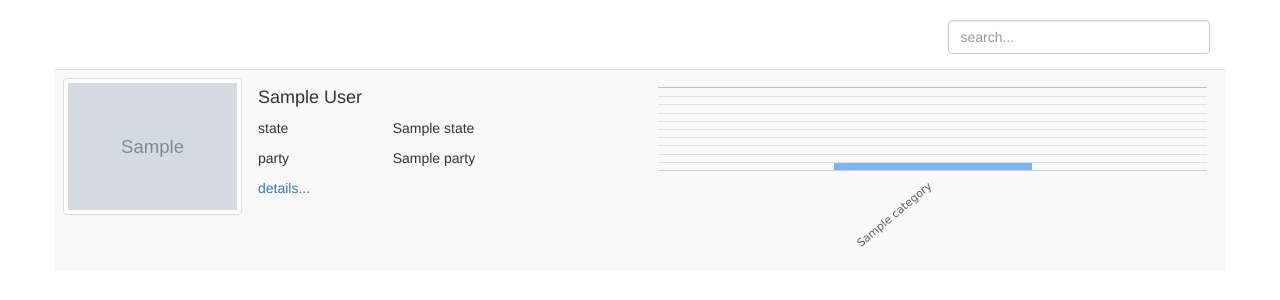
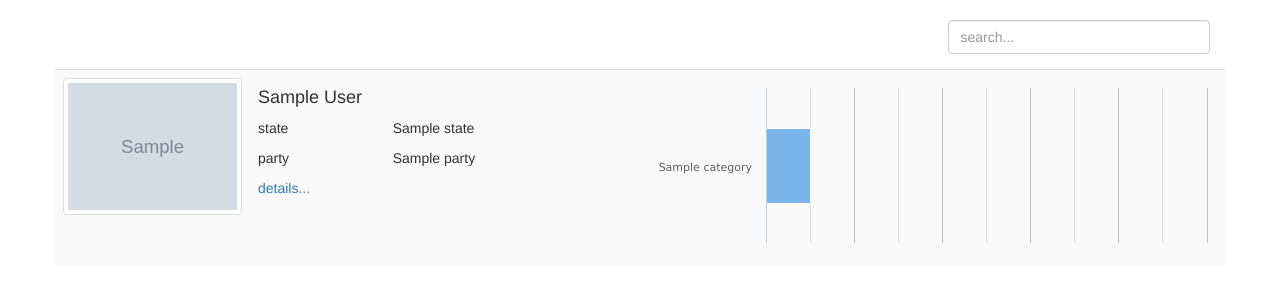
Before and after one commit to freedomvote/freedomvote, a Django app: page / in a window 1280 px wide. Shown: the top 300 px of the page. Run offline with Django 3.2, Linux system fonts and the light colour scheme; tables that the repository leaves empty hold one stand-in row (values such as "Sample post"); grey boxes marked "Sample" are stand-in pictures; parts of the project's set-up code (start-up, migrations or seed data) failed here and were passed over; some libraries are stand-ins or nearby versions.

Commit message:
Different plot for statistic

```diff
--- a/app/core/templates/core/citizen.html
+++ b/app/core/templates/core/citizen.html
@@ -28,16 +28,16 @@
                 <h4>{{politician.first_name}} {{politician.last_name}}</h4>
                 <div class="row">
                     <p class="col-md-4">{% trans "state" %}</p>
-                    <p class="col-md-8">{% if politician.state %}{{ politician.state }}{% else %}{% trans "none_m" %}{% endif %}</p>
+                    <p class="col-md-8">{% if politician.state %}{{ politician.state }}{% else %}-{% endif %}</p>
                 </div>
                 <div class="row">
                     <p class="col-md-4">{% trans "party" %}</p>
-                    <p class="col-md-8">{% if politician.party %}{{ politician.party }}{% elif politician.party_other %}{{ politician.party_other }}{% else %}{% trans "none_f" %}{% endif %}</p>
+                    <p class="col-md-8">{% if politician.party %}{{ politician.party }}{% elif politician.party_other %}{{ politician.party_other }}{% else %}-{% endif %}</p>
                 </div>
                 <a href="/details/{{politician.id}}">{% trans "details" %}...</a>
             </td>
             <td class="col-md-6">
-                <div class="statistic" id="statistic-{{politician.id}}" style="height:185px;width:100%"></div>
+                <div class="statistic" id="statistic-{{politician.id}}"></div>
             </td>
         </tr>
         {% endfor %}
--- a/app/core/views.py
+++ b/app/core/views.py
@@ -88,19 +88,20 @@ def calculate_statistic_view(request, unique_url):
 
     for category in categories:
         answers = Answer.objects.filter(question__category=category, politician=politician)
-        diffs = []
-        for answer in answers:
-            diffs.append(abs(answer.question.preferred_answer - answer.agreement_level))
+        if answers:
+            diffs = []
+            for answer in answers:
+                diffs.append(abs(answer.question.preferred_answer - answer.agreement_level))
 
-        diff = 10 - sum(diffs) / float(len(diffs))
+            diff = 10 - sum(diffs) / float(len(diffs))
 
-        stat, created = Statistic.objects.get_or_create(
-            politician=politician,
-            category=category,
-            defaults={'value': diff}
-        )
-        stat.value = diff
-        stat.save()
+            stat, created = Statistic.objects.get_or_create(
+                politician=politician,
+                category=category,
+                defaults={'value': diff}
+            )
+            stat.value = diff
+            stat.save()
 
     return HttpResponseRedirect('/parlamentarier/%s' % unique_url)
 
--- a/app/static/citizen.js
+++ b/app/static/citizen.js
@@ -8,8 +8,9 @@ jQuery(function ($){
     .success(function(data){
       $('#statistic-' + id).highcharts({
         chart: {
-          type: 'column',
-          backgroundColor: 'transparent'
+          type: 'bar',
+          backgroundColor: 'transparent',
+          height: 180
         },
         title: {
           text: ' '
@@ -19,9 +20,6 @@ jQuery(function ($){
         },
         xAxis: {
           categories: data.categories,
-          labels: {
-            rotation: 320,
-          }
         },
         credits: {
           enabled: false
```
Also changed, not shown: app/locale/de/LC_MESSAGES/django.po.
